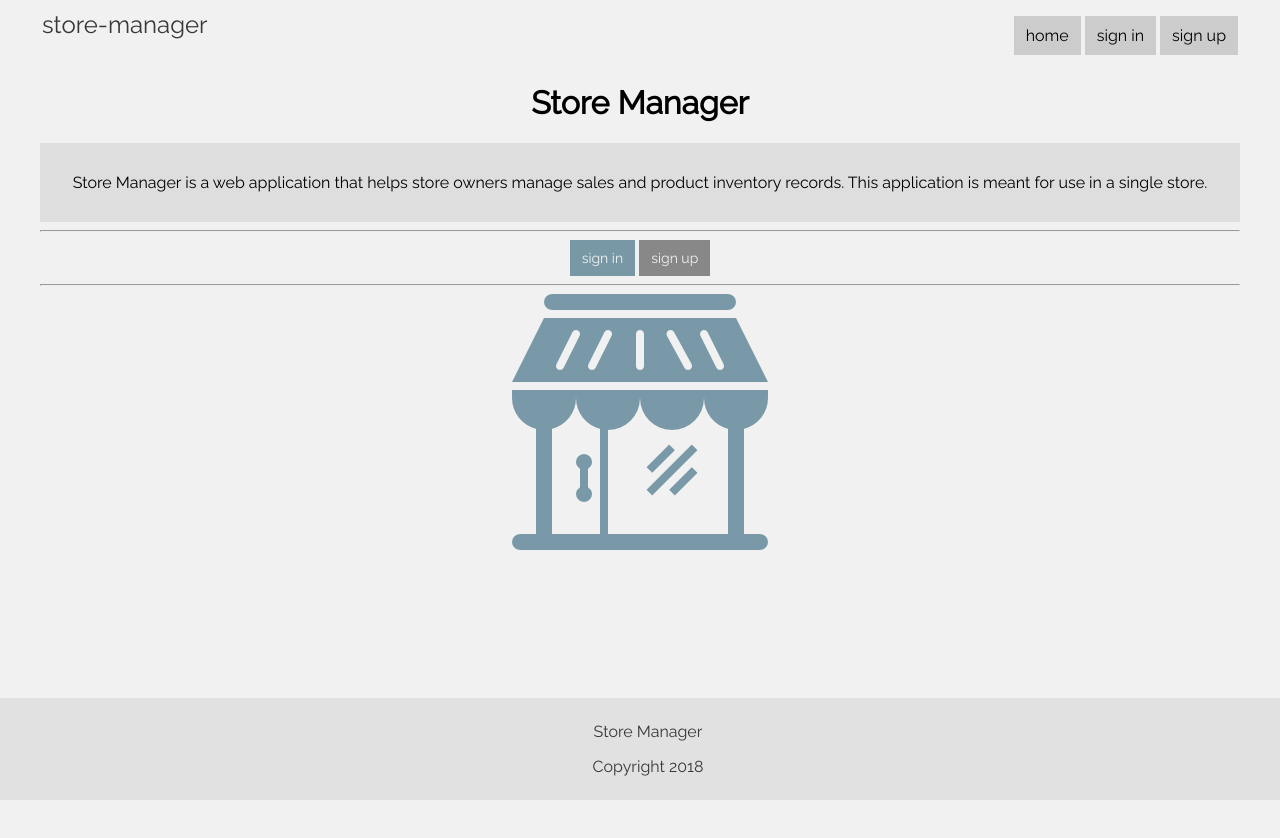
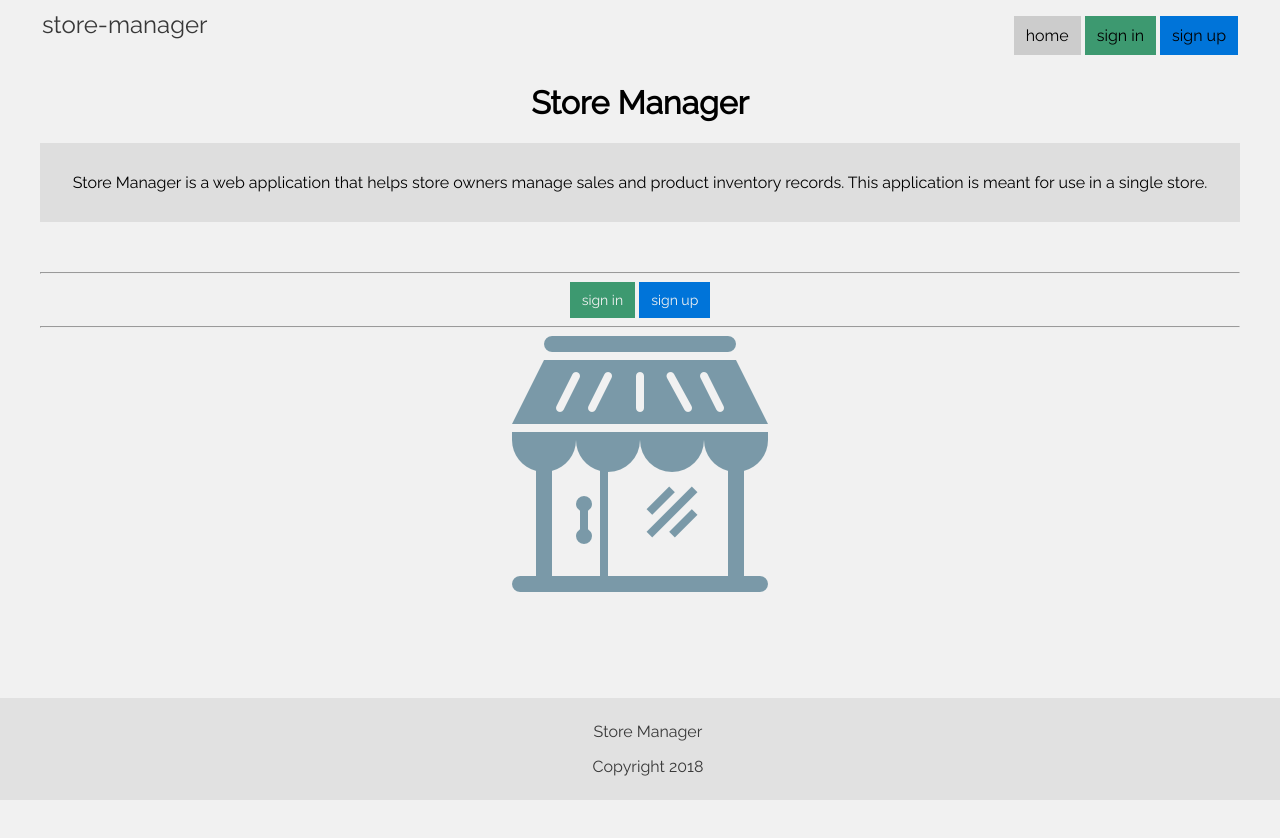
Before and after one commit to bryyoz/store-manager-ui, a plain HTML site: page UI/html/index.html in a window 1280 px wide. Drawn offline with Linux system fonts and the light colour scheme.

Commit message:
[Bug #161409140] attractive colors for sign in and sign up buttons

```diff
--- a/UI/assets/css/style.css
+++ b/UI/assets/css/style.css
@@ -76,13 +76,13 @@ nav li a:hover {
   min-height: 100vh;
 }
 .button-green {
-  background: #7998a6;
+  background: #3D9970;
 }
 .button-red {
   background: red;
 }
 .button-blue {
-  background: #888;
+  background: #0074D9;
 }
 .panel {
   display: grid;
@@ -108,6 +108,7 @@ nav li a:hover {
 .pad{
   background: #dedede;
   padding: 14px;
+  margin-bottom: 50px;
 }
 table {
   border-collapse: collapse;
--- a/UI/html/index.html
+++ b/UI/html/index.html
@@ -17,8 +17,8 @@
             <nav>
                 <ul class="nav">
                     <li><a href="index.html">home</a></li>
-                    <li><a href="login.html">sign in</a></li>
-                    <li><a href="register.html">sign up</a></li>
+                    <li><a href="login.html" class="button-green">sign in</a></li>
+                    <li><a href="register.html" class="button-blue">sign up</a></li>
                 </ul>
             </nav>
         </div>
```
